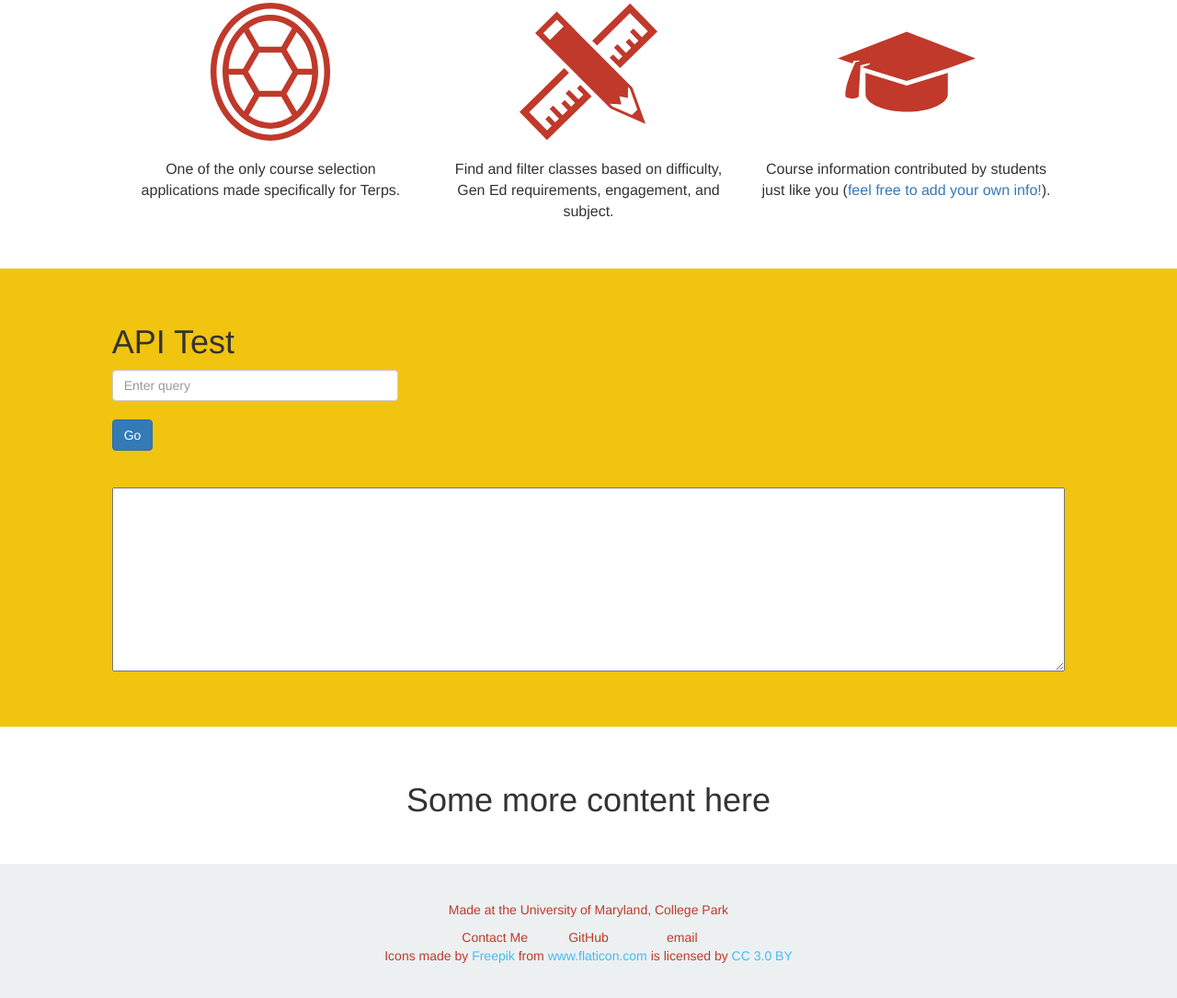
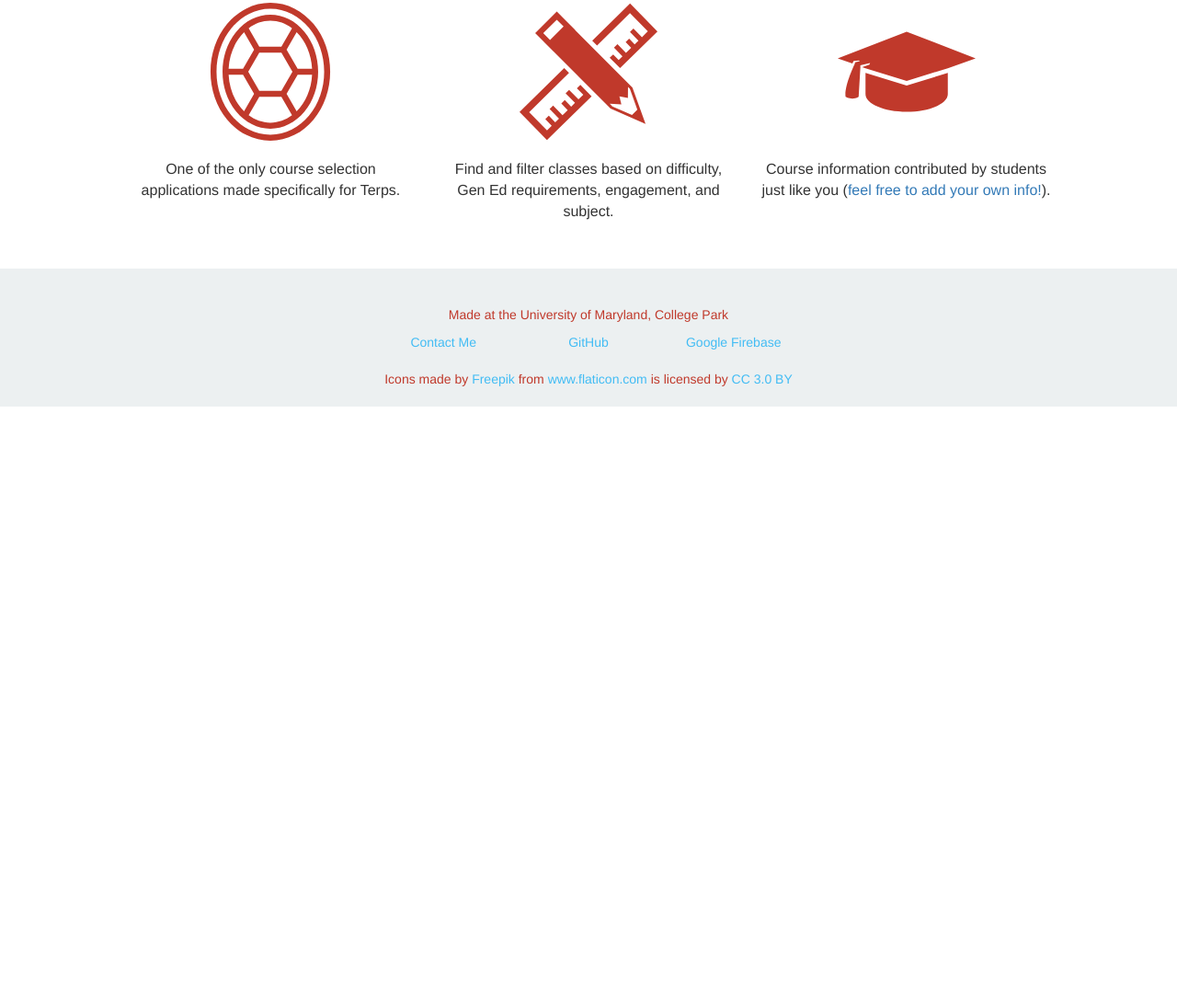
Before and after one commit to rstumbaugh/terpsearch, a plain HTML site: page public/index.html in a window 1280 px wide. Shown: the part 535-1620 px from the top of the page at 92% size. After the commit the page ends 977 px from the top, so only its background shows below. Drawn offline with Linux system fonts and the light colour scheme.

Commit message:
made basic UI, missing title

```diff
--- a/public/index.html
+++ b/public/index.html
@@ -83,26 +83,7 @@
                 </div>
             </div>
 
-            <div class="row content content-top">
-                <div class="col-sm-12 col-md-10 col-md-offset-1">
-                    <h1>API Test</h1>
-                    <div class="form-group">
-                        <input type="text" class="form-control" id="txtQuery" placeholder="Enter query">
-                        <br/>
-                        <button class="btn btn-primary" id="btnQuery" type="button">Go</button>
-                        <br/><br/>
-                        <span id="numCourses"></span>
-                        <br/>
-                        <textarea id="queryResult" style="width:100%;height:200px"></textarea>
-                    </div>
-                </div>
-            </div>
 
-            <div class="row content content-bottom">
-                <div class="col-sm-12 col-md-10 col-md-offset-1">
-                    <h1>Some more content here</h1>
-                </div>
-            </div>
 
             <div class="row footer">
                 <div class="col-sm-12 col-md-10 col-md-offset-1">
@@ -110,17 +91,18 @@
                         <p>Made at the University of Maryland, College Park</p>
                     </div>
                     <div class="col-sm-12">
-                        <div class="footer-links col-sm-4 col-sm-offset-4">
+                        <div class="footer-links col-sm-6 col-sm-offset-3">
                             <div class="col-xs-4">
-                                Contact Me
+                                <a href="mailto:rstumbaugh1@gmail.com" target="_blank">Contact Me</a>
                             </div>
                             <div class="col-xs-4">
-                                GitHub
+                                <a href="https://github.com/rstumbaugh/umd-api-test" target="_blank">GitHub</a>
                             </div>
                             <div class="col-xs-4">
-                                email
+                                <a href="https://firebase.google.com" target="_blank">Google Firebase</a>
                             </div>
                         </div>
+                    <br/><br/>
                     </div>
                     <div class="col-sm-12">
                         Icons made by <a href="http://www.freepik.com" title="Freepik">Freepik</a> from <a href="http://www.flaticon.com" title="Flaticon">www.flaticon.com</a> is licensed by <a href="http://creativecommons.org/licenses/by/3.0/" title="Creative Commons BY 3.0" target="_blank">CC 3.0 BY</a>
```
